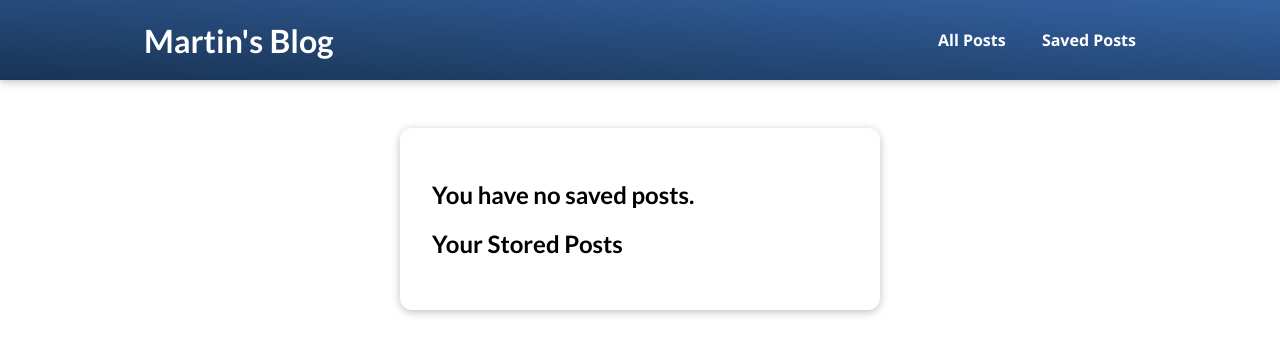
After one commit to Martin-Pound/django-blog-site, a Django app: page /read-later in a window 1280 px wide. The commit adds this page. Shown: the top 355 px of the page. Run offline with Django 5.2, Linux system fonts and the light colour scheme.

Commit message:
Finished save for later future using sessions

```diff
--- a/blog/static/blog/post-detail.css
+++ b/blog/static/blog/post-detail.css
@@ -86,7 +86,7 @@ main {
 
 .tag {
     display: inline-block;
-    background-color: #193455;
+    background-color: #ddd415;
     color: white;
     padding: 0.25rem 0.5rem;
     border-radius: 8px;
--- /dev/null
+++ b/blog/static/blog/stored-posts.css
@@ -0,0 +1,39 @@
+#main-navigation {
+  background: linear-gradient(to right top, #193455, #3362a1);
+  box-shadow: 0 2px 8px rgba(0, 0, 0, 0.25);
+}
+
+#stored-posts {
+  margin: 8rem auto 3rem auto;
+  padding: 2rem;
+  border-radius: 12px;
+  box-shadow: 0 2px 8px rgba(0, 0, 0, 0.25);
+  background-color: white;
+  width: 90%;
+  max-width: 30rem;
+}
+
+#stored-posts ul {
+  list-style: none;
+  margin: 0;
+  padding: 0;
+}
+
+#stored-posts li {
+  margin: 1rem 0;
+}
+
+#stored-posts a {
+  display: block;
+  padding: 1rem;
+  width: 100%;
+  text-decoration: none;
+  border: 1px solid #ccc;
+  color: #1b1b1b;
+  font-weight: bold;
+}
+
+#stored-posts a:hover,
+#stored-posts a:active {
+  background-color: #ccc;
+}
--- a/blog/templates/blog/index.html
+++ b/blog/templates/blog/index.html
@@ -17,7 +17,7 @@
             <img src="{% static "blog/images/Martin3.png" %}" alt="Martin's picture - Author of this blog">
             <h2>Martin's Blog</h2>
         </header>
-        <p>Hi, I am Martin and I like to blog about tech, smart industry & the world</p>
+        <p>Hi, I am Martin and I like to blog about tech, smart industries and the world!</p>
     </section>
 
     <section id="latest-posts">
--- a/blog/templates/blog/post-detail.html
+++ b/blog/templates/blog/post-detail.html
@@ -19,7 +19,11 @@
         </div>
 
         <div id="read-later">
-            <button>Read Later</button>
+            <form action="{% url "read-later" %}" method="POST">
+                {% csrf_token %}
+                <input type="hidden" value="{{ post.id }}" name="post_id">
+                <button>Read Later</button>
+            </form>
         </div>
 
         <article>
--- /dev/null
+++ b/blog/templates/blog/stored-posts.html
@@ -0,0 +1,27 @@
+{% extends "base.html" %}
+
+{% load static %}
+
+{% block css_files %}
+    <link rel="stylesheet" href="{% static 'blog/stored-posts.css' %}">
+{% endblock %}
+
+{% block title %}
+    Stored Posts
+{% endblock %}
+
+{% block content %}
+    <section id="stored-posts">
+        {% if not has_posts %}
+            <h2>You have no saved posts.</h2>
+        {% endif %}
+        <h2>Your Stored Posts</h2>
+        <ul>
+            {% for post in posts %}
+                <li>
+                    <a href="{% url "post-detail" post.slug %}">{{ post.title }}</a>
+                </li>
+            {% endfor %}
+        </ul>
+    </section>
+{% endblock %}
--- a/blog/urls.py
+++ b/blog/urls.py
@@ -5,4 +5,5 @@ urlpatterns = [
     path("", views.StartingPageView.as_view(), name="starting-page"), # Home page
     path("posts", views.AllPostsView.as_view(), name="post-page"), # All blog posts
     path("posts/<slug:slug>", views.SinglePostView.as_view(), name="post-detail"), # Individual post detail
+    path("read-later", views.ReadLaterView.as_view(), name="read-later"), # Read later functionality
     ]
--- a/blog/views.py
+++ b/blog/views.py
@@ -66,3 +66,29 @@ class SinglePostView(View): #replaces post_detail function-based view
                 "comments": identified_post.comments.all().order_by("-id") #fetch all comments related to the post
             }
             return render(request, self.template_name, context)
+
+class ReadLaterView(View):
+    def get(self, request):
+        stored_posts = request.session.get("stored_posts")
+        context = {}
+
+        if stored_posts is None or len(stored_posts) == 0:
+            context["posts"] = []
+            context["has_posts"] = False
+        else:
+            posts = Post.objects.filter(id__in=stored_posts)
+            context["posts"] = posts
+            context["has_posts"] = True
+        return render(request, "blog/stored-posts.html", context)
+
+    def post(self, request):
+        stored_posts = request.session.get("stored_posts") #use get method to avoid KeyError
+        if stored_posts is None:
+            stored_posts = []
+
+        post_id = int(request.POST["post_id"]) #get post ID from the form data, do not add object directly to session
+        if post_id not in stored_posts:
+            stored_posts.append(post_id)
+            request.session["stored_posts"] = stored_posts
+
+        return HttpResponseRedirect("/")
--- a/static/app.css
+++ b/static/app.css
@@ -35,6 +35,7 @@ h3 {
   text-decoration: none;
   color: white;
   font-weight: bold;
+  margin: 0 1rem;
 }
 
 #main-navigation a:hover,
--- a/templates/base.html
+++ b/templates/base.html
@@ -16,6 +16,7 @@
             <h1><a href="{% url "starting-page" %}">Martin's Blog</a></h1>
             <nav>
                 <a href="{% url "post-page" %}">All Posts</a>
+                <a href="{% url "read-later" %}">Saved Posts</a>
             </nav>
         </header>
         {% block content %}
```
Also changed, not shown: db.sqlite3.
